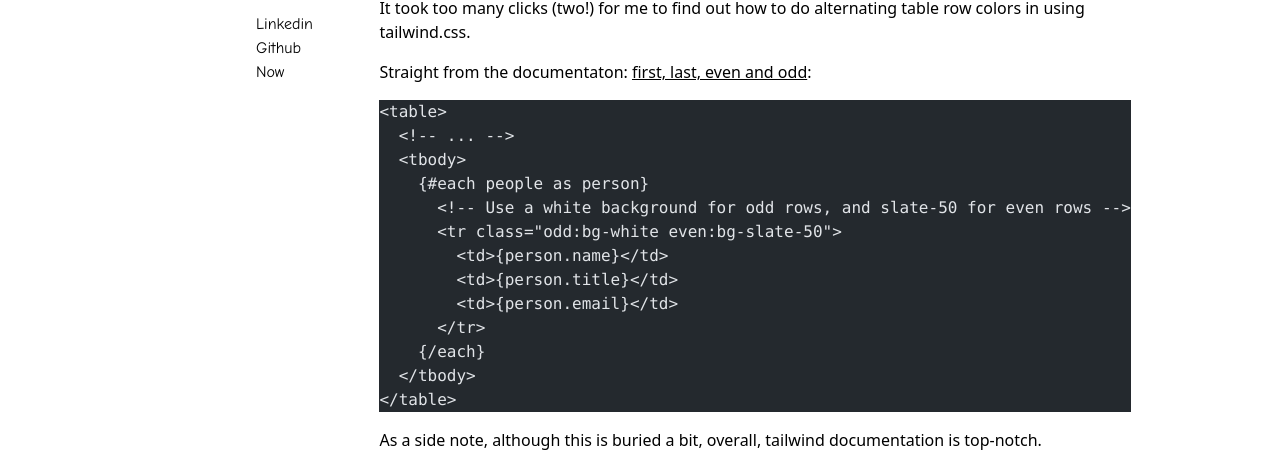
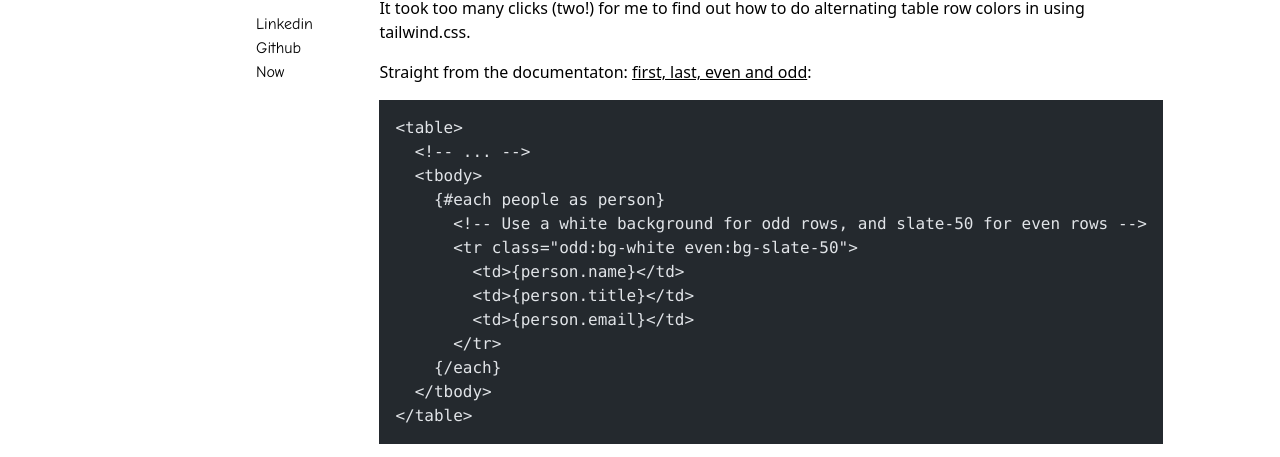
Before and after one commit to tobiaswright/tobiaswright.github.io, an Astro site: page /posts/alternating-rows-tailwind in a window 1280 px wide. Shown: the part 332-789 px from the top of the page. Built offline with nearby package versions, Linux system fonts and the light colour scheme; Astro itself is replaced by a stand-in of ours; code samples lack their colours; a web font is replaced by a local one.

Commit message:
update code boxes

````diff
--- a/src/layouts/Layout.astro
+++ b/src/layouts/Layout.astro
@@ -59,6 +59,6 @@ const { title } = Astro.props;
 		@apply text-2xl
 	}
 	main pre {
-		@apply mb-4
+		@apply mb-4 p-4
 	}
 </style>
--- a/src/pages/posts/alternating-rows-tailwind.md
+++ b/src/pages/posts/alternating-rows-tailwind.md
@@ -13,7 +13,7 @@ It took too many clicks (two!) for me to find out how to do alternating table ro
 
 Straight from the documentaton: [first, last, even and odd](https://tailwindcss.com/docs/hover-focus-and-other-states#first-last-odd-and-even):
 
-```
+```astro
 <table>
   <!-- ... -->
   <tbody>
````
